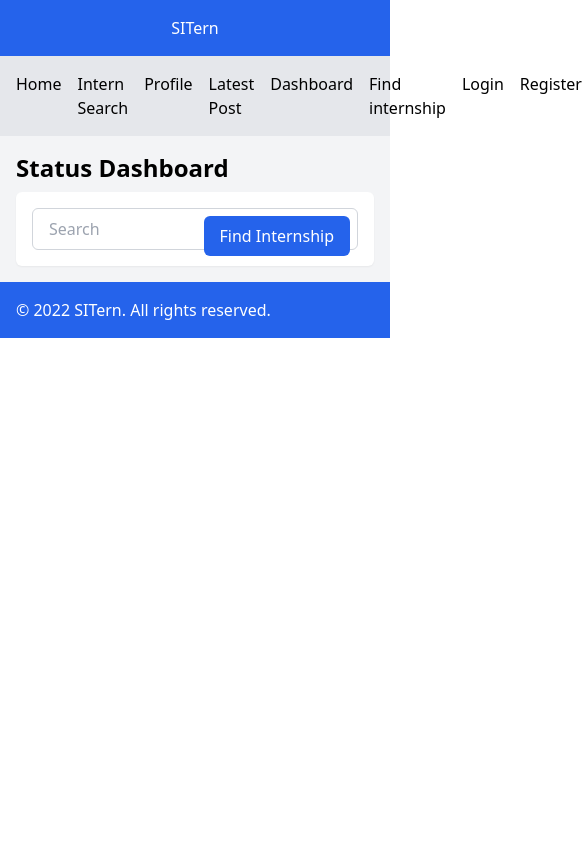
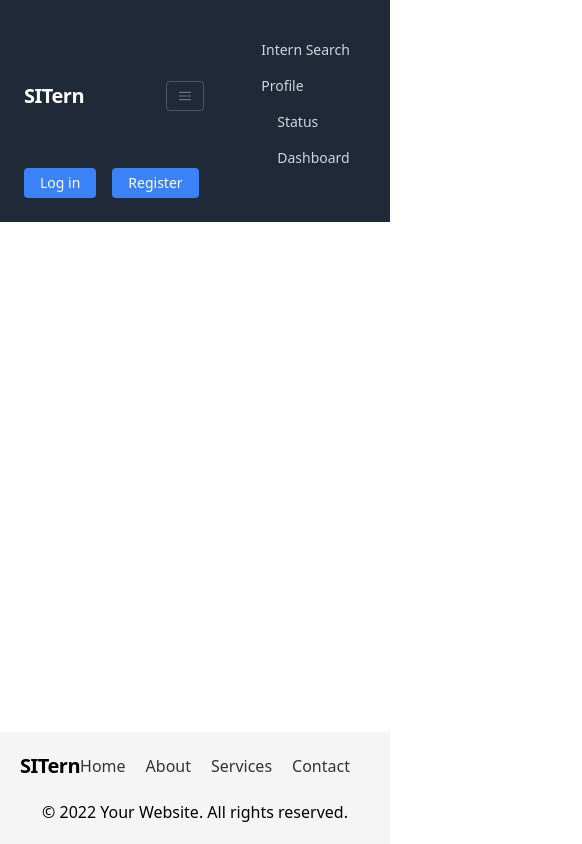
Before and after one commit to CP23SY4-SITERN/SITERN-FRONTEND, a Vue app in the folder sitern-frontend/: page / in a window 390 px wide. Shown: the whole page, 582 px wide, since content can reach past the window. Built offline with nearby package versions, Linux system fonts and the light colour scheme.

Commit message:
add NavBar and Footer

```diff
--- a/sitern-frontend/src/App.vue
+++ b/sitern-frontend/src/App.vue
@@ -9,16 +9,5 @@ import HelloWorld from "./components/HelloWorld.vue";
 </template>
 
 <style scoped>
-.logo {
-  height: 6em;
-  padding: 1.5em;
-  will-change: filter;
-  transition: filter 300ms;
-}
-.logo:hover {
-  filter: drop-shadow(0 0 2em #646cffaa);
-}
-.logo.vue:hover {
-  filter: drop-shadow(0 0 2em #42b883aa);
-}
+
 </style>
--- /dev/null
+++ b/sitern-frontend/src/components/FooterComponent/Footer.vue
@@ -0,0 +1,83 @@
+
+<template>
+  <footer class="footer">
+    <div class="container">
+      <div class="footer-content">
+        <div class="footer-logo">
+            <span class="font-semibold text-xl tracking-tight">SITern</span>
+        </div>
+        <div class="footer-links">
+          <ul>
+            <li><a href="/">Home</a></li>
+            <li><a href="/about">About</a></li>
+            <li><a href="/services">Services</a></li>
+            <li><a href="/contact">Contact</a></li>
+          </ul>
+        </div>
+        <div class="footer-social">
+          <ul>
+            <li><a href="#"><i class="fab fa-facebook"></i></a></li>
+            <li><a href="#"><i class="fab fa-twitter"></i></a></li>
+            <li><a href="#"><i class="fab fa-instagram"></i></a></li>
+          </ul>
+        </div>
+      </div>
+      <div class="footer-bottom">
+        <p>&copy; 2022 Your Website. All rights reserved.</p>
+      </div>
+    </div>
+  </footer>
+</template>
+
+<style scoped>
+.footer {
+  position: absolute;
+  bottom: 0;
+  width: 100%;
+  background-color: #f5f5f5;
+  padding: 20px 0;
+}
+
+.container {
+  max-width: 1200px;
+  margin: 0 auto;
+  padding: 0 20px;
+}
+
+.footer-content {
+  display: flex;
+  justify-content: space-between;
+  align-items: center;
+}
+
+.footer-logo img {
+  height: 50px;
+}
+
+.footer-links ul {
+  list-style: none;
+  display: flex;
+  gap: 20px;
+}
+
+.footer-links ul li a {
+  color: #333;
+  text-decoration: none;
+}
+
+.footer-social ul {
+  list-style: none;
+  display: flex;
+  gap: 10px;
+}
+
+.footer-social ul li a {
+  color: #333;
+  text-decoration: none;
+}
+
+.footer-bottom {
+  margin-top: 20px;
+  text-align: center;
+}
+</style>
--- a/sitern-frontend/src/components/HelloWorld.vue
+++ b/sitern-frontend/src/components/HelloWorld.vue
@@ -1,55 +1,28 @@
 <script setup>
-import { ref } from 'vue'
+import { ref } from "vue";
+import NavBar from "./NavBarComponent/NavBar.vue";
+import Footer from "./FooterComponent/Footer.vue";
 
 defineProps({
   msg: String,
-})
+});
 
-const count = ref(0)
+const count = ref(0);
 </script>
 
 <template>
-<head>
-    <meta charset="UTF-8">
-    <meta name="viewport" content="width=device-width, initial-scale=1.0">
-    <link href="https://cdn.jsdelivr.net/npm/tailwindcss@2.2.16/dist/tailwind.min.css" rel="stylesheet">
-    <title>SITern</title>
-</head>
-<body class="bg-gray-100">
-    <header class="bg-blue-600 text-white p-4">
-        <h1 class="text-center">SITern</h1>
+  <div>
+    <header>
+      <NavBar/>
     </header>
-    <nav class="bg-gray-200 p-4">
-        <ul class="flex space-x-4">
-            <li><a href="#" class="hover:text-blue-600">Home</a></li>
-            <li><a href="#" class="hover:text-blue-600">Intern Search</a></li>
-            <li><a href="#" class="hover:text-blue-600">Profile</a></li>
-            <li><a href="#" class="hover:text-blue-600">Latest Post</a></li>
-            <li><a href="#" class="hover:text-blue-600">Dashboard</a></li>
-            <li><a href="#" class="hover:text-blue-600">Find internship</a></li>
-            <li><a href="#" class="hover:text-blue-600">Login</a></li>
-            <li><a href="#" class="hover:text-blue-600">Register</a></li>
-        </ul>
-    </nav>
-    <main class="p-4">
-        <h2 class="text-2xl font-semibold mb-2">Status Dashboard</h2>
-        <div class="bg-white p-4 rounded-md shadow-sm">
- <div class="relative">
-    <input type="text" placeholder="Search" class="bg-white text-gray-900 w-full py-2 px-4 border border-gray-300 rounded-md focus:outline-none focus:ring-2 focus:ring-blue-600">
-    <button class="absolute top-0 right-0 mt-2 mr-2 bg-blue-600 text-white py-2 px-4 rounded-md hover:bg-blue-700 focus:outline-none focus:ring-2 focus:ring-blue-700">
-      Find Internship
-    </button>
- </div>
-</div>
+    <main>
+
     </main>
-    <footer class="bg-blue-600 text-white p-4">
-        <p>&copy; 2022 SITern. All rights reserved.</p>
+    <footer>
+      <Footer />
     </footer>
-</body>
+  </div>
 </template>
 
 <style scoped>
-.read-the-docs {
-  color: #888;
-}
 </style>
--- /dev/null
+++ b/sitern-frontend/src/components/NavBarComponent/NavBar.vue
@@ -0,0 +1,104 @@
+<template>
+  <nav class="flex items-center justify-between flex-wrap bg-gray-800 p-6">
+    <div class="flex items-center flex-shrink-0 text-white mr-6">
+      <span class="font-semibold text-xl tracking-tight">SITern</span>
+    </div>
+    <div class="block lg:hidden">
+      <button
+        class="flex items-center px-3 py-2 border rounded text-gray-500 border-gray-600 hover:text-white hover:border-white"
+      >
+        <svg
+          class="fill-current h-3 w-3"
+          viewBox="0 0 20 20"
+          xmlns="http://www.w3.org/2000/svg"
+        >
+          <title>Menu</title>
+          <path d="M0 3h20v2H0V3zm0 6h20v2H0V9zm0 6h20v2H0V15z" />
+        </svg>
+      </button>
+    </div>
+    <div class="text-sm lg:flex-grow">
+      <a
+        href="#"
+        class="block mt-4 lg:inline-block lg:mt-0 text-gray-300 hover:text-white mr-4"
+      >
+        Intern Search
+      </a>
+      <a
+        href="#"
+        class="block mt-4 lg:inline-block lg:mt-0 text-gray-300 hover:text-white mr-4"
+      >
+        Profile
+      </a>
+      <a
+        href="#"
+        class="block mt-4 lg:inline-block lg:mt-0 text-gray-300 hover:text-white ml-4"
+      >
+        Status
+      </a>
+      <a
+        href="#"
+        class="block mt-4 lg:inline-block lg:mt-0 text-gray-300 hover:text-white ml-4"
+      >
+        Dashboard
+      </a>
+    </div>
+    <div>
+      <a
+        href="#"
+        class="inline-block text-sm px-4 py-2 leading-none rounded text-white bg-blue-500 hover:bg-blue-600"
+      >
+        Log in
+      </a>
+      <a
+        href="#"
+        class="inline-block text-sm px-4 py-2 leading-none rounded text-white bg-blue-500 hover:bg-blue-600 ml-4"
+      >
+        Register
+      </a>
+    </div>
+  </nav>
+</template>
+
+<script>
+export default {
+  name: "NavBar",
+  data() {
+    return {
+      showMenu: false,
+    };
+  },
+  methods: {
+    toggleMenu() {
+      this.showMenu = !this.showMenu;
+    },
+  },
+};
+</script>
+
+<style scoped>
+.nav-link {
+  font-size: 1rem;
+  font-weight: 400;
+  color: #ffffff;
+  text-decoration: none;
+  transition: color 0.25s ease-in-out;
+}
+
+.nav-link:hover {
+  color: #fff;
+}
+
+.slide-enter-active {
+  transition: transform 0.3s ease-in-out;
+}
+
+.slide-leave-active {
+  transition: transform 0.3s ease-in-out;
+  transform: translateX(100%);
+}
+
+.slide-leave-to {
+  transform: translateX(-100%);
+}
+</style>
```
